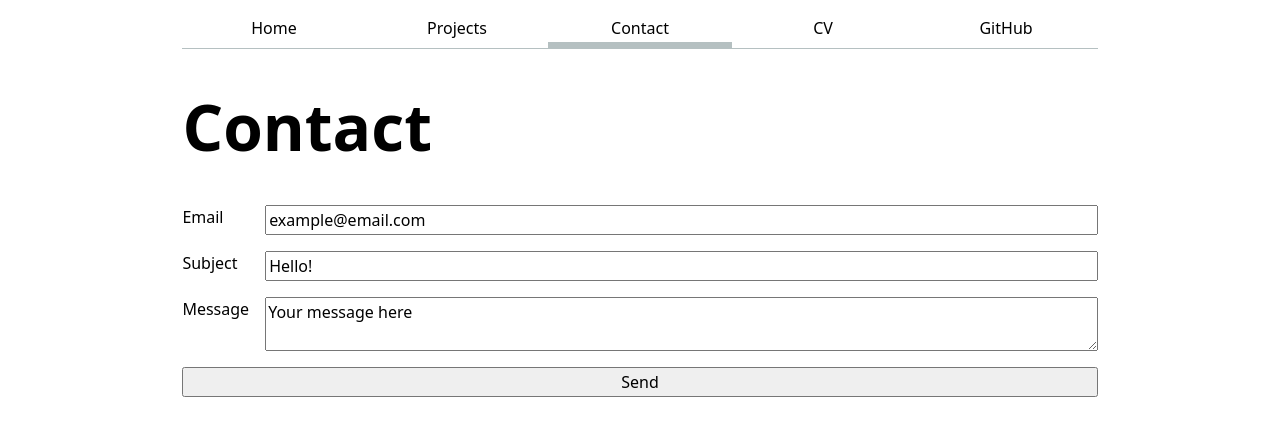
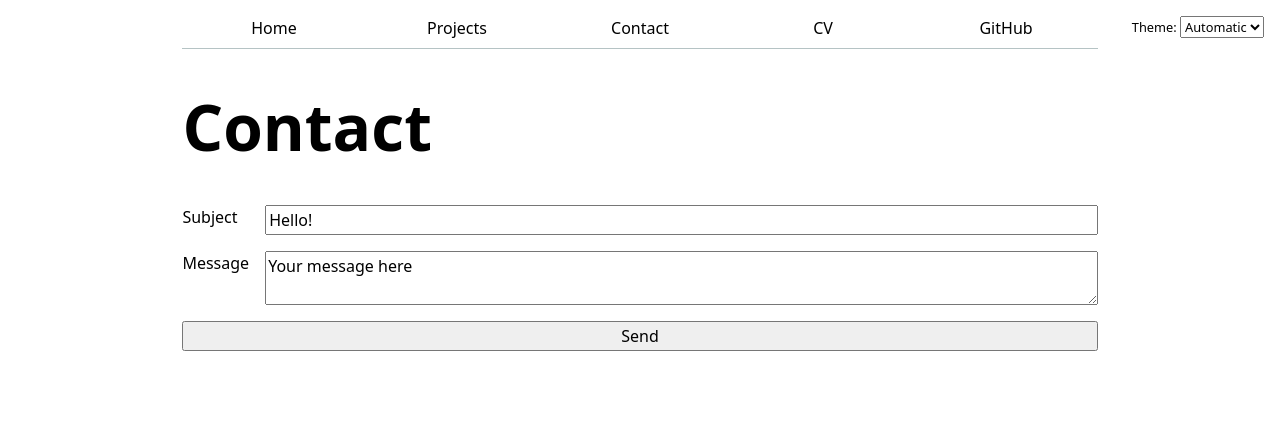
Before and after one commit to EdisonAyranisthebest/Portfolio, a plain HTML site: page contact/index.html in a window 1280 px wide. Drawn offline with Linux system fonts and the light colour scheme.

Commit message:
lab 3 fixes

```diff
--- a/contact/index.html
+++ b/contact/index.html
@@ -7,18 +7,8 @@
     <link rel="stylesheet" href="../style.css">
 </head>
 <body>
-    <nav>
-        <a href="../index.html">Home</a>
-        <a href="../projects/index.html">Projects</a>
-        <a href="../contact/index.html" class="current">Contact</a>
-        <a href="../cv/index.html">CV</a>
-        <a href="https://github.com/EdisonAyranisthebest" target="_blank">GitHub</a>
-    </nav>
     <h1>Contact</h1>
-    <form action="mailto:eayran@ucsd.edu" method="POST" enctype="text/plain">
-        <label>Email
-            <input type="email" name="email" value="example@email.com">
-        </label>
+    <form action="mailto:eayran@ucsd.edu" method="GET">
         <label>Subject
             <input type="text" name="subject" value="Hello!">
         </label>
@@ -27,5 +17,6 @@
         </label>
         <button>Send</button>
     </form>
+    <script src="../global.js" type="module"></script>
 </body>
 </html>
--- /dev/null
+++ b/global.js
@@ -0,0 +1,92 @@
+console.log('IT\'S ALIVE!');
+
+function $$(selector, context = document) {
+  return Array.from(context.querySelectorAll(selector));
+}
+
+// Base path for GitHub Pages vs local
+const BASE_PATH = (location.hostname === "localhost" || location.hostname === "127.0.0.1")
+  ? "/"
+  : "/Portfolio/";
+
+// Pages list
+let pages = [
+  { url: '', title: 'Home' },
+  { url: 'projects/', title: 'Projects' },
+  { url: 'contact/', title: 'Contact' },
+  { url: 'cv/', title: 'CV' },
+  { url: 'https://github.com/EdisonAyranisthebest', title: 'GitHub' },
+];
+
+// Create and prepend nav
+let nav = document.createElement('nav');
+document.body.prepend(nav);
+
+for (let p of pages) {
+  let url = p.url;
+  let title = p.title;
+
+  if (!url.startsWith('http')) {
+    url = BASE_PATH + url;
+  }
+
+  let a = document.createElement('a');
+  a.href = url;
+  a.textContent = title;
+
+  // Highlight current page
+  a.classList.toggle('current', a.host === location.host && a.pathname === location.pathname);
+
+  // Open external links in new tab
+  a.toggleAttribute('target', a.host !== location.host);
+  if (a.host !== location.host) {
+    a.target = '_blank';
+  }
+
+  nav.append(a);
+}
+
+// Dark mode switcher
+document.body.insertAdjacentHTML(
+  'afterbegin',
+  `<label class="color-scheme">
+    Theme:
+    <select>
+      <option value="light dark">Automatic</option>
+      <option value="light">Light</option>
+      <option value="dark">Dark</option>
+    </select>
+  </label>`
+);
+
+let select = document.querySelector('.color-scheme select');
+
+function setColorScheme(colorScheme) {
+  document.documentElement.style.setProperty('color-scheme', colorScheme);
+  select.value = colorScheme;
+}
+
+// Load saved preference
+if ('colorScheme' in localStorage) {
+  setColorScheme(localStorage.colorScheme);
+}
+
+// Save preference on change
+select.addEventListener('input', function (event) {
+  setColorScheme(event.target.value);
+  localStorage.colorScheme = event.target.value;
+});
+
+// Better contact form (Step 5)
+let form = document.querySelector('form');
+form?.addEventListener('submit', function (event) {
+  event.preventDefault();
+  let data = new FormData(form);
+  let url = form.action + '?';
+  let params = [];
+  for (let [name, value] of data) {
+    params.push(`${name}=${encodeURIComponent(value)}`);
+  }
+  url += params.join('&');
+  location.href = url;
+});
--- a/style.css
+++ b/style.css
@@ -8,6 +8,7 @@ body {
 html {
     --color-accent: oklch(65% 50% 0);
     accent-color: var(--color-accent);
+    color-scheme: light dark;
 }
 
 h1 {
@@ -20,8 +21,9 @@ h1, h2, h3, h4, h5, h6 {
 }
 
 nav {
+    --border-color: oklch(50% 10% 200 / 40%);
     display: flex;
-    border-bottom: 1px solid oklch(80% 3% 200);
+    border-bottom: 1px solid var(--border-color);
     margin-bottom: 1em;
 }
 
@@ -34,13 +36,13 @@ nav a {
 }
 
 nav a.current {
-    border-bottom: 0.4em solid oklch(80% 3% 200);
+    border-bottom: 0.4em solid var(--border-color);
     padding-bottom: 0.1em;
 }
 
 nav a:hover {
     border-bottom: 0.4em solid var(--color-accent);
-    background-color: oklch(from var(--color-accent) 95% 5% h);
+    background-color: color-mix(in oklch, var(--color-accent), canvas 85%);
 }
 
 form {
@@ -51,7 +53,8 @@ form {
 
 form input,
 form textarea,
-form button {
+form button,
+select {
     font: inherit;
 }
 
@@ -101,7 +104,7 @@ form button {
 .cv-article {
     margin-block: 1em;
     padding-left: 1em;
-    border-left: 3px solid oklch(80% 3% 200);
+    border-left: 3px solid oklch(50% 10% 200 / 40%);
 }
 
 .cv-article h3 {
@@ -111,6 +114,14 @@ form button {
 
 .cv-article p,
 .cv-article time {
-    color: oklch(40% 3% 200);
     font-size: 0.95em;
 }
+
+/* Dark mode switcher */
+.color-scheme {
+    position: absolute;
+    top: 1rem;
+    right: 1rem;
+    font-size: 80%;
+    font-family: inherit;
+}
```
Also changed, not shown: cv/index.html (+1 -8 lines), index.html (+1 -7 lines), projects/index.html (+1 -7 lines).
